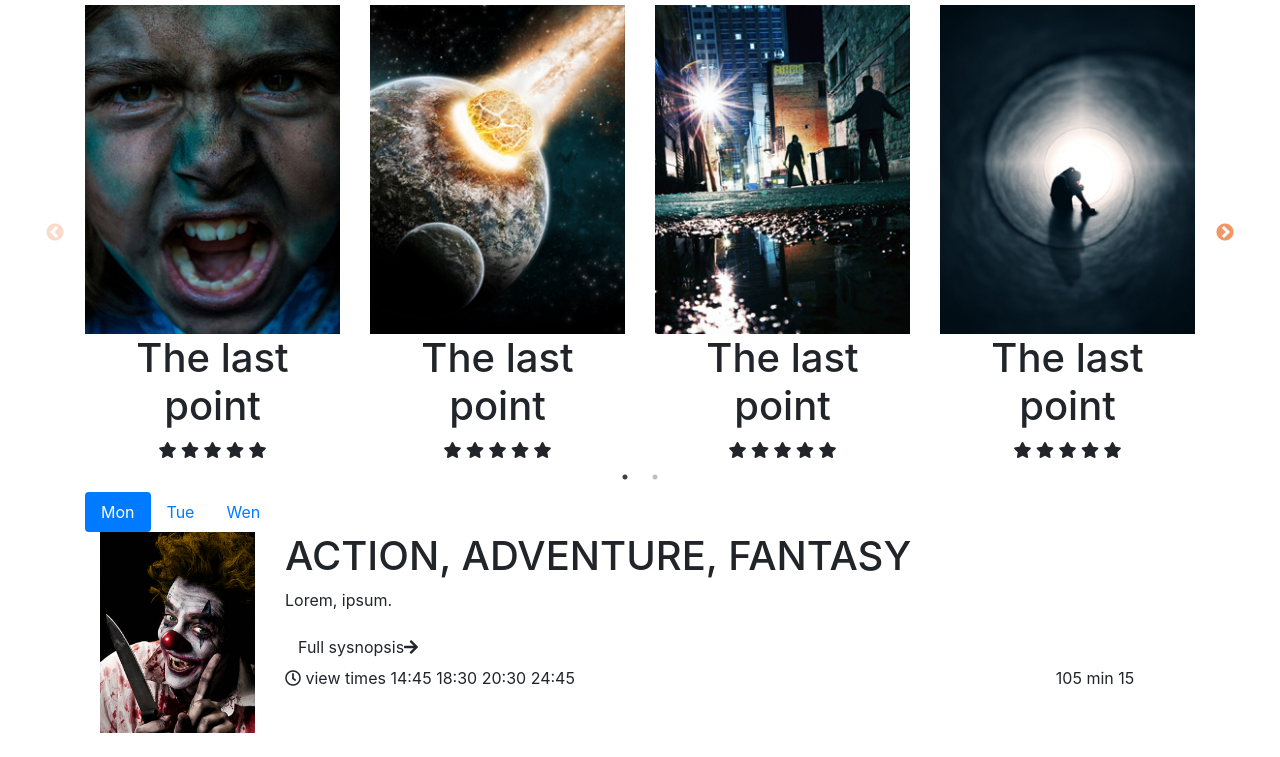
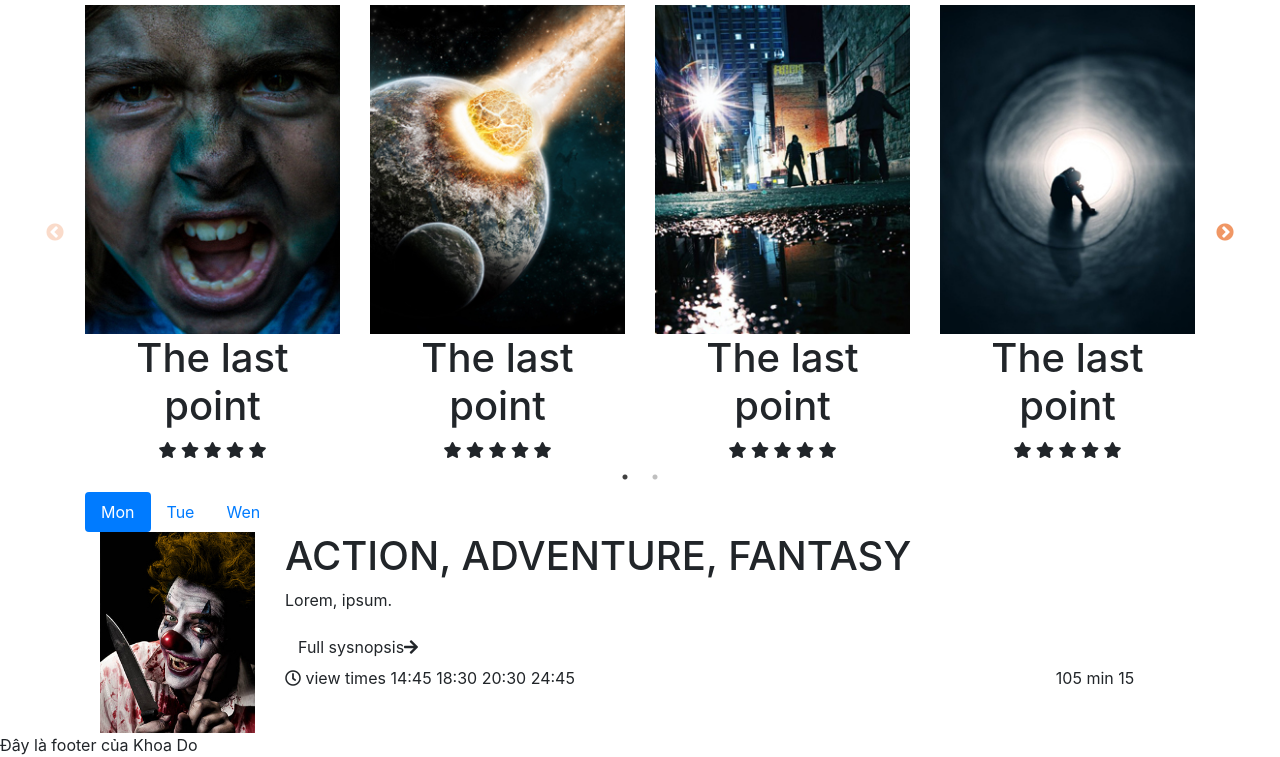
Before and after one commit to khoadtd8035/bc06_movie, a plain HTML site: page index.html in a window 1280 px wide. Shown: the part 762-1519 px from the top of the page. Before the commit the page ends 1495 px from the top, so only its background shows below. Drawn offline with nearby package versions, Linux system fonts and the light colour scheme.

Commit message:
footer change KhoaDo

```diff
--- a/index.html
+++ b/index.html
@@ -233,6 +233,8 @@
       <div class="tab-pane container fade" id="wen">menu2</div>
     </div>
   </section>
+
+  <footer>Đây là footer của Khoa Do</footer>
   <!-- Optional JavaScript -->
   <!-- jQuery first, then Popper.js, then Bootstrap JS -->
   <script src="https://code.jquery.com/jquery-3.3.1.min.js"></script>
```
